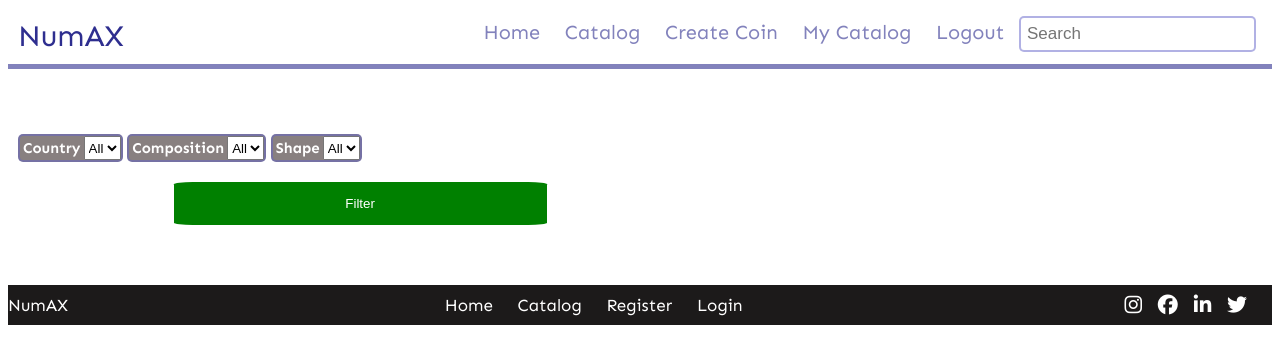
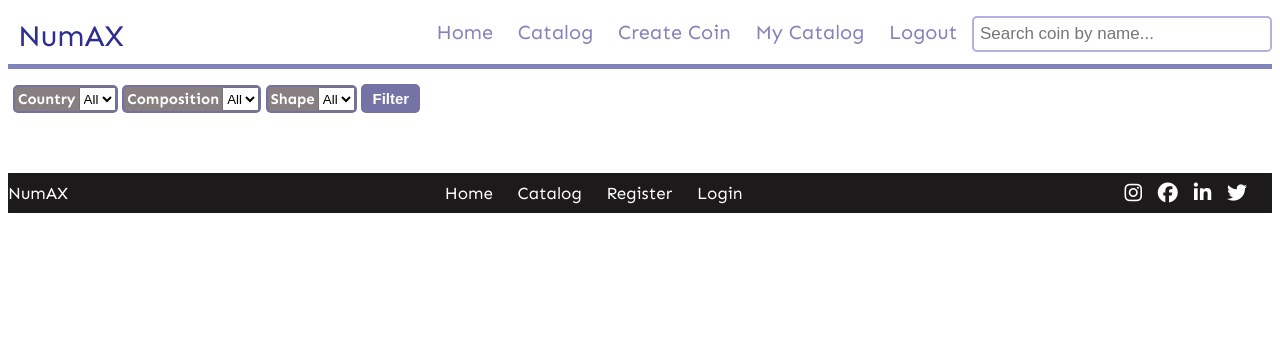
Before and after one commit to BejanEduard/NumAX, a PHP site: page /PROIECT-TW/catalog.php in a window 1280 px wide. Shown: the top 364 px of the page. Run offline with PHP 8.4, Linux system fonts and the light colour scheme; the visitor is signed in with stand-in values (Sample User, id 1); data that the repository does not hold is empty; some libraries are stand-ins or nearby versions.

Commit message:
Searchbar
Search coins by name

```diff
--- a/NumAX/app/helpers/uploadSides.php
+++ b/NumAX/app/helpers/uploadSides.php
@@ -15,7 +15,7 @@
     if (in_array($ext,$allowed)){
         if($fileError === 0){
             if($fileSize<1000000){
-                $fileNameNew = $_SESSION['id']."_".$name1."_side1.".$ext;
+                $fileNameNew = $_SESSION['id']."_".$name1."_".$_POST['name']."_side1.".$ext;
                 $fileDestination ='assets/img/uploads/'.$fileNameNew;
                 $sides[]=$fileDestination;
                 move_uploaded_file($fileTmpName, $fileDestination);
@@ -45,7 +45,7 @@
        if (in_array($ext2,$allowed)){
            if($fileError === 0){
                if($fileSize2<100000000){
-                   $fileNameNew2 = $_SESSION['id']."_".$name2."_side2.".$ext2;
+                   $fileNameNew2 = $_SESSION['id']."_".$name2."_".$_POST['name']."_side2.".$ext2;
                    $fileDestination2 ='assets/img/uploads/'.$fileNameNew2;
                    $sides[]=$fileDestination2;
                    move_uploaded_file($fileTmpName2, $fileDestination2);
--- a/NumAX/app/includes/filters.php
+++ b/NumAX/app/includes/filters.php
@@ -39,8 +39,7 @@ include(ROOT_PATH . '/app/helpers/filterOptions.php');
                 <option value="<?php echo $shapeDetails["shape"]; ?>"><?php echo $shapeDetails["shape"]; ?></option><?php } ?></select>
     </div>
 
-        </div>
-    <div class="form-item">
-        <button type="submit" name="filter-btn" class="btn form-btn">Filter</button>
+    <div class="filter-option">
+        <button type="submit" name="filter-btn" class="filter-btn"><h4>Filter</h4></button>
     </div>
 </form>
--- a/NumAX/app/includes/nav.php
+++ b/NumAX/app/includes/nav.php
@@ -1,6 +1,4 @@
 <!-- // BASE_URL IN path.php  -->
-
-
 <nav class="container">
         <a id="logo" href="<?php echo BASE_URL . '/main.php' ?>">NumAX</a>
         <div class="nav-list">
@@ -36,6 +34,10 @@
                     </li>
                 <?php endif; ?>
             </ul>
-            <input type="text" placeholder="Search">
+            <form  class ="search-box"method="get" name="search">
+            <input type="text"  autocomplete="off" size ="25" name="search-text" placeholder="Search coin by name..." onkeyup="searchCoins(this.value)">
+            <div id ="livesearch" class="result">
+            </div>
+            </form>
         </div>
     </nav>
--- a/NumAX/assets/css/style.css
+++ b/NumAX/assets/css/style.css
@@ -6,10 +6,8 @@ nav{
     border-bottom: 5px solid rgba(46, 46, 143, 0.597);
     background-color:white;
     font-family: 'Sen' , sans-serif;
+    position: relative;
 }
-
-
-
 
 #logo{
     font-size:30px;
@@ -49,7 +47,6 @@ nav{
 
 nav a:hover{
     color: rgb(46, 46, 143);
-    color:black;
 
 }
 
@@ -66,9 +63,12 @@ nav a:hover{
     color:rgb(46, 46, 143);
 
 }
-
+nav form{
+    display: inline;
+}
 nav input{
-    padding: 6px;
+  width: 100%;
+  padding: 6px;
   border: 2px solid rgba(101, 101, 202,0.5);
   border-radius:5px;
   margin-top: 8px;
@@ -78,6 +78,51 @@ nav input{
 
 nav input:hover{
     border:2px solid rgb(46, 46, 143);
+}
+.search-box{
+    width: 300px;
+    position: relative;
+    display: inline-block;
+
+}
+
+.result{
+    position: absolute;
+    z-index: 999;
+    top: 100%;
+    left: 0;
+    width: 100%;
+    border:none;
+}
+.search-box .result{
+    box-sizing: border-box;
+}
+/* Formatting result items */
+.result ul{
+    background-color: white;
+    margin: 0;
+    color:rgb(46, 46, 143);
+    border-radius: 5px;
+    cursor: pointer;
+    padding:0;
+}
+.result ul li{
+    display:block;
+    margin:0;
+    padding:0;
+}
+.result ul li a{
+    text-decoration: none;
+    display: block;
+    color: rgba(46, 46, 143, 0.597);
+    padding:10px;
+    margin-bottom:10px;
+    font-size:17px;
+}
+.result ul li a:hover{
+    background-color:  rgba(101, 101, 202,0.5);
+    border-radius: 5px;
+
 }
 
 /* -----------------------INFORMATION SECTION --------------------------- */
@@ -174,13 +219,13 @@ footer #logo:hover, footer .nav-list a:hover{
 
 /* --------------------------CATALOG.HTML----------------- */
 .filter-section{
-    margin-top:50px;
-    padding: 10px;
+    margin-top:5px;
+    padding: 5px;
+
 
 }
 
 .filter-option{
-    border: 1px solid black;
     flex-grow: 1;
     flex-basis:100px;
     margin:5px;
@@ -200,6 +245,14 @@ footer #logo:hover, footer .nav-list a:hover{
     display: inline-block;
     margin:3px;
 }
+.filter-btn{
+    border: none; /* Remove borders */
+    cursor: pointer; /* Add a pointer cursor on mouse-over */
+    background-color: rgba(101, 101, 202,0.5);
+    color: white;
+    border-radius: 10%;
+}
+
 
 .coin-info{
     margin-top:50px;
@@ -274,7 +327,6 @@ footer #logo:hover, footer .nav-list a:hover{
 
 .form-input{
     width:100%;
-
     padding:15px;
     font-family: 'Sen';
     font-size:20px;
--- /dev/null
+++ b/NumAX/assets/js/search.js
@@ -0,0 +1,14 @@
+   function searchCoins(str) {
+    if (str.length==0) {
+      document.getElementById("livesearch").innerHTML="";
+      return;
+    }
+    var xmlhttp=new XMLHttpRequest();
+    xmlhttp.onreadystatechange=function() {
+      if (this.readyState==4 && this.status==200) {
+        document.getElementById("livesearch").innerHTML=this.responseText;
+      }
+    }
+    xmlhttp.open("GET","app/helpers/livesearch.php?search-text="+str,true);
+    xmlhttp.send();
+  }
--- a/NumAX/catalog.php
+++ b/NumAX/catalog.php
@@ -12,6 +12,7 @@
     <link rel="stylesheet" href="assets/css/style.css">
     <link href="https://fonts.googleapis.com/css2?family=Sen:wght@400;700;800&display=swap" rel="stylesheet">
     <script src="https://kit.fontawesome.com/cdd030e6ac.js" crossorigin="anonymous"></script>
+    <script type="text/javascript" src="assets/js/search.js"></script>
     <title>NumAx</title>
 </head>
 
--- a/NumAX/coin.php
+++ b/NumAX/coin.php
@@ -12,6 +12,7 @@ include(ROOT_PATH . "/app/controllers/coins.php");
     <link rel="stylesheet" href="assets/css/style.css">
     <link href="https://fonts.googleapis.com/css2?family=Sen:wght@400;700;800&display=swap" rel="stylesheet">
     <script src="https://kit.fontawesome.com/cdd030e6ac.js" crossorigin="anonymous"></script>
+    <script type="text/javascript" src="assets/js/search.js"></script>
 
     <title>NumAx</title>
 </head>
--- a/NumAX/create_coin.php
+++ b/NumAX/create_coin.php
@@ -10,6 +10,7 @@
     <link rel="stylesheet" href="assets/css/style.css">
     <link href="https://fonts.googleapis.com/css2?family=Sen:wght@400;700;800&display=swap" rel="stylesheet">
     <script src="https://kit.fontawesome.com/cdd030e6ac.js" crossorigin="anonymous"></script>
+    <script type="text/javascript" src="assets/js/search.js"></script>
     <title>Document</title>
 </head>
 <body>
--- a/NumAX/login.php
+++ b/NumAX/login.php
@@ -10,6 +10,7 @@
     <link rel="stylesheet" href="assets/css/style.css">
     <link href="https://fonts.googleapis.com/css2?family=Sen:wght@400;700;800&display=swap" rel="stylesheet">
     <script src="https://kit.fontawesome.com/cdd030e6ac.js" crossorigin="anonymous"></script>
+    <script type="text/javascript" src="assets/js/search.js"></script>
     <title>Document</title>
 </head>
 <body>
--- a/NumAX/main.php
+++ b/NumAX/main.php
@@ -12,7 +12,7 @@ include(ROOT_PATH . "/app/database/db.php");
     <link rel="stylesheet" href="assets/css/style.css">
     <link href="https://fonts.googleapis.com/css2?family=Sen:wght@400;700;800&display=swap" rel="stylesheet">
     <script src="https://kit.fontawesome.com/cdd030e6ac.js" crossorigin="anonymous"></script>
-
+    <script type="text/javascript" src="assets/js/search.js"></script>
     <title>NumAx</title>
 </head>
 
--- a/NumAX/personal_catalog.php
+++ b/NumAX/personal_catalog.php
@@ -12,6 +12,7 @@
     <link rel="stylesheet" href="assets/css/style.css">
     <link href="https://fonts.googleapis.com/css2?family=Sen:wght@400;700;800&display=swap" rel="stylesheet">
     <script src="https://kit.fontawesome.com/cdd030e6ac.js" crossorigin="anonymous"></script>
+    <script type="text/javascript" src="assets/js/search.js"></script>
     <title>NumAx</title>
 </head>
 
--- a/NumAX/register.php
+++ b/NumAX/register.php
@@ -11,6 +11,7 @@
     <link rel="stylesheet" href="assets/css/style.css">
     <link href="https://fonts.googleapis.com/css2?family=Sen:wght@400;700;800&display=swap" rel="stylesheet">
     <script src="https://kit.fontawesome.com/cdd030e6ac.js" crossorigin="anonymous"></script>
+    <script type="text/javascript" src="assets/js/search.js"></script>
     <title>Document</title>
 </head>
 <body>
```
Also changed, not shown: NumAX/app/helpers/livesearch.php (added, +26 -0 lines), NumAX/assets/img/uploads/1_1centim_2_sssebi_side2.jpg (added).
